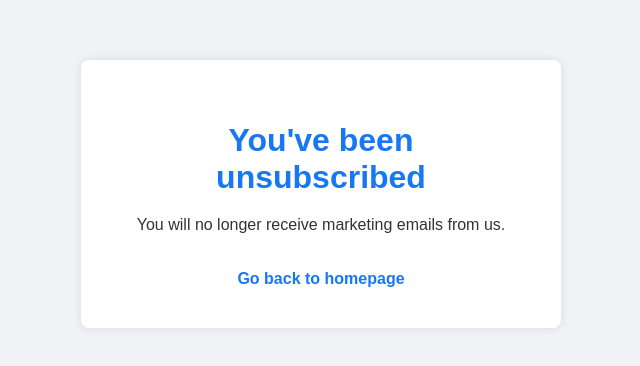
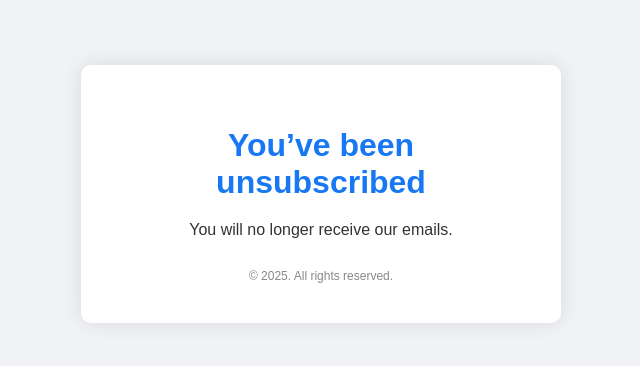
Before and after one commit to Lamcat23076666/chatspnotifi.world, a plain HTML site: page unsubscribe/index.html in a window 1280 px wide. Shown: the part 206-572 px from the top of the page, without its empty margins (319-959 px from the left). Drawn offline with Linux system fonts and the light colour scheme.

Commit message:
Update index.html

```diff
--- a/unsubscribe/index.html
+++ b/unsubscribe/index.html
@@ -2,7 +2,7 @@
 <html lang="en">
 <head>
   <meta charset="UTF-8">
-  <title>Unsubscribe Confirmation</title>
+  <title>Unsubscribe</title>
   <meta name="viewport" content="width=device-width, initial-scale=1">
   <style>
     body {
@@ -10,40 +10,44 @@
       font-family: Arial, sans-serif;
       background-color: #f0f2f5;
       display: flex;
+      justify-content: center;
       align-items: center;
-      justify-content: center;
       height: 100vh;
     }
-    .card {
+
+    .container {
       background-color: #fff;
-      border-radius: 8px;
-      box-shadow: 0 0 10px rgba(0,0,0,0.1);
+      border-radius: 10px;
       padding: 40px;
+      box-shadow: 0 0 20px rgba(0,0,0,0.1);
+      text-align: center;
       max-width: 400px;
-      text-align: center;
     }
-    .card h1 {
+
+    h1 {
       color: #1877f2;
       margin-bottom: 20px;
     }
-    .card p {
+
+    p {
       font-size: 16px;
       color: #333;
     }
-    .card a {
-      display: inline-block;
-      margin-top: 20px;
-      text-decoration: none;
-      color: #1877f2;
-      font-weight: bold;
+
+    .footer {
+      margin-top: 30px;
+      font-size: 12px;
+      color: #888;
     }
   </style>
 </head>
 <body>
-  <div class="card">
-    <h1>You've been unsubscribed</h1>
-    <p>You will no longer receive marketing emails from us.</p>
-    <a href="">Go back to homepage</a>
+  <div class="container">
+    <h1>You’ve been unsubscribed</h1>
+    <p>You will no longer receive our emails.</p>
+    <div class="footer">
+      &copy; 2025. All rights reserved.
+    </div>
   </div>
 </body>
 </html>
```
